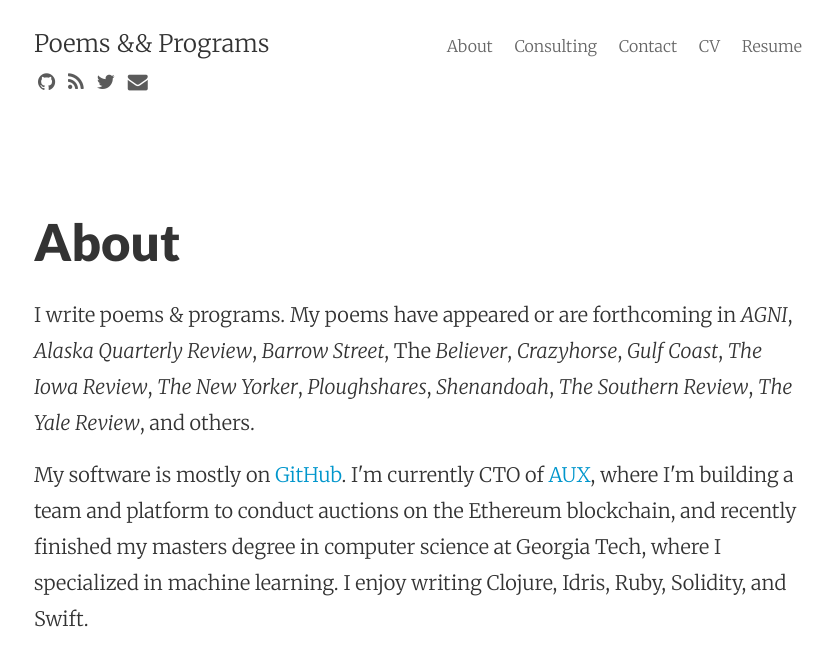
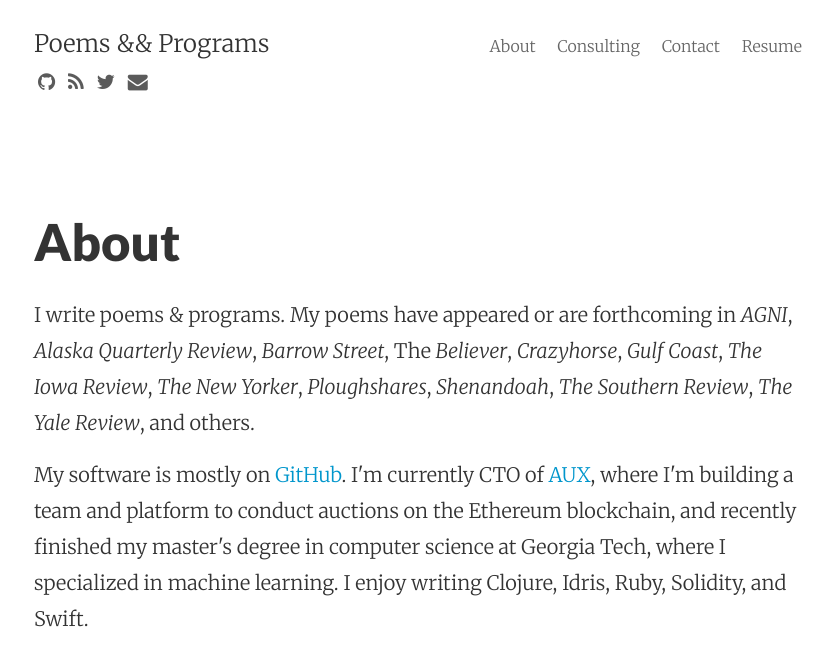
Before and after one commit to ericqweinstein/ericqweinstein.github.io, a Jekyll site: the page built from about.html, in a window 1280 px wide. Shown: the top 649 px of the page, without its empty margins (222-1055 px from the left). Built offline with Jekyll 4.4.1, drawn with Linux system fonts in a browser that asks for light colours; nearby versions of some CDN libraries.

```diff
--- a/_includes/navigation.html
+++ b/_includes/navigation.html
@@ -1,5 +1,4 @@
 <a href="{{ site.baseurl }}/about/">About</a>
 <a href="{{ site.baseurl }}/consulting/">Consulting</a>
 <a href="{{ site.baseurl }}/contact/">Contact</a>
-<a href="{{ site.baseurl }}/cv.pdf">CV</a>
 <a href="{{ site.baseurl }}/resume.pdf">Resume</a>
--- a/about.html
+++ b/about.html
@@ -6,4 +6,4 @@ permalink: /about/
 
 <p>I write poems &amp; programs. My poems have appeared or are forthcoming in <em>AGNI</em>, <em>Alaska Quarterly Review</em>, <em>Barrow Street</em>, The <em>Believer</em>, <em>Crazyhorse</em>, <em>Gulf Coast</em>, <em>The Iowa Review</em>, <em>The New Yorker</em>, <em>Ploughshares</em>, <em>Shenandoah</em>, <em>The Southern Review</em>, <em>The Yale Review</em>, and others.</p>
 
-<p>My software is mostly on <a href="https://github.com/ericqweinstein" target="_blank">GitHub</a>. I'm currently CTO of <a href="https://www.auxtoken.com" target="_blank">AUX</a>, where I'm building a team and platform to conduct auctions on the Ethereum blockchain, and recently finished my masters degree in computer science at Georgia Tech, where I specialized in machine learning. I enjoy writing Clojure, Idris, Ruby, Solidity, and Swift.</p>
+<p>My software is mostly on <a href="https://github.com/ericqweinstein" target="_blank">GitHub</a>. I'm currently CTO of <a href="https://www.auxtoken.com" target="_blank">AUX</a>, where I'm building a team and platform to conduct auctions on the Ethereum blockchain, and recently finished my master's degree in computer science at Georgia Tech, where I specialized in machine learning. I enjoy writing Clojure, Idris, Ruby, Solidity, and Swift.</p>
```
Also changed, not shown: contact.md (+1 -1 lines).
